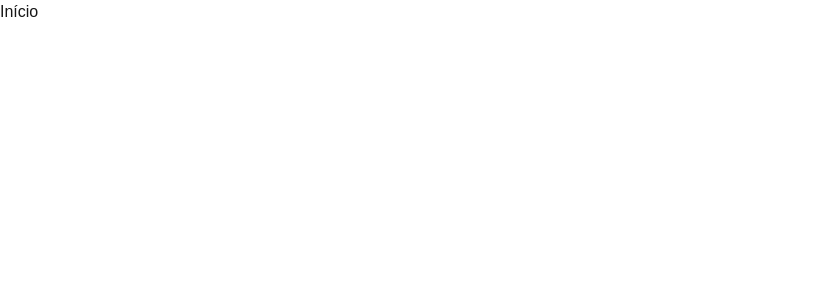
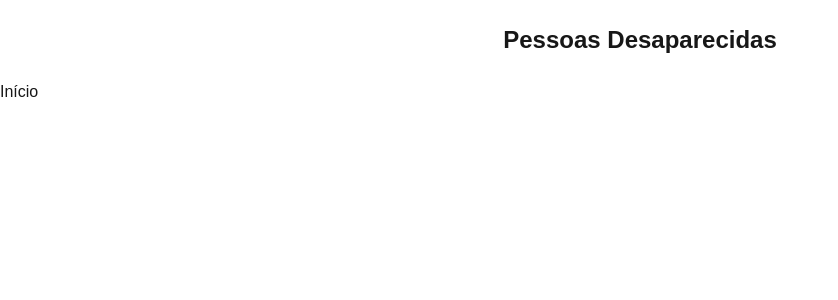
Before and after one commit to jefferson-vieira/pessoas-desaparecidas, a Next.js app: page / in a window 1280 px wide. Shown: the top 300 px of the page, without its empty margins (0-838 px from the left). Built offline with nearby package versions, Linux system fonts and the light colour scheme.

Commit message:
feat: adiciona header nas páginas

```diff
--- a/src/app/layout.tsx
+++ b/src/app/layout.tsx
@@ -1,6 +1,7 @@
 import type { Metadata } from 'next';
 import { Geist, Geist_Mono } from 'next/font/google';
 import './globals.css';
+import Header from '@/components/Header';
 
 const geistSans = Geist({
   variable: '--font-geist-sans',
@@ -26,8 +27,10 @@ export default function RootLayout({
   return (
     <html lang="pt-BR">
       <body
-        className={`${geistSans.variable} ${geistMono.variable} antialiased`}
+        className={`${geistSans.variable} ${geistMono.variable} container mx-auto antialiased`}
       >
+        <Header />
+
         {children}
       </body>
     </html>
--- /dev/null
+++ b/src/components/Header.tsx
@@ -0,0 +1,9 @@
+export default function Header() {
+  return (
+    <header className="p-6">
+      <h1 className="text-center text-2xl font-semibold">
+        Pessoas <span className="font-extrabold">Desaparecidas</span>
+      </h1>
+    </header>
+  );
+}
```
